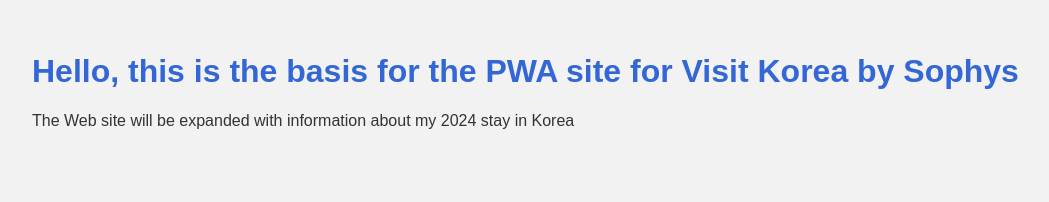
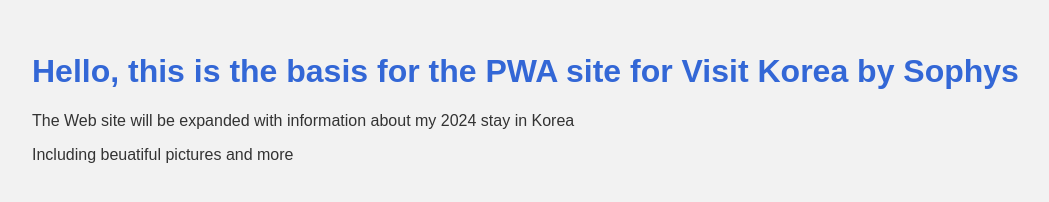
Before and after one commit to Sofys-foxys/Korea, a plain HTML site: page index.html in a window 1280 px wide. Shown: the whole page, without its empty margins (0-1049 px from the left). Drawn offline with Linux system fonts and the light colour scheme.

Commit message:
Update index.html

```diff
--- a/index.html
+++ b/index.html
@@ -15,6 +15,7 @@
     <body>
         <h1>Hello, this is the basis for the PWA site for Visit Korea by Sophys</h1>
         <p>The Web site will be expanded with information about my 2024 stay in Korea</p>
+		<p>Including beuatiful pictures and more</p>
 
         <script src="./js/app.js"></script>
         <script>
```
